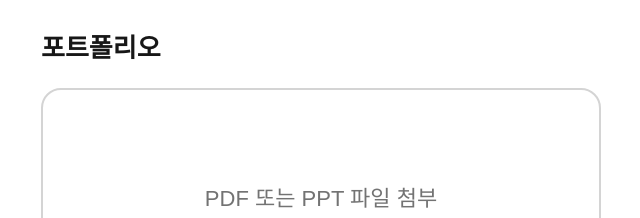
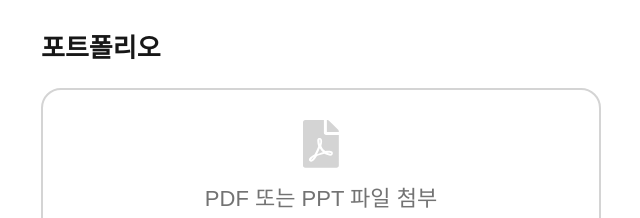
Before and after one commit to SDP1617-Web/SDP1617-Web-FRONT, a Next.js app: page /apply in a window 1280 px wide. Shown: the part 1240-1458 px from the top of the page, without its empty margins (319-959 px from the left). Built offline with nearby package versions, Linux system fonts and the light colour scheme; a web font is replaced by a local one.

Commit message:
feat: pdf 이미지 추가

```diff
--- a/src/components/apply/ApplyForm.tsx
+++ b/src/components/apply/ApplyForm.tsx
@@ -110,9 +110,7 @@ const ApplyForm = () => {
         {/* pdf 입력 폼 */}
         <div className="outline-sdp-grey-300 inline-flex flex-col items-center justify-start gap-[8px] self-stretch rounded-[20px] p-[32px] outline-2 -outline-offset-2">
           {/* pdf 이미지 */}
-          <div className="size-12 justify-center text-center font-['Font_Awesome_5_Free'] text-5xl leading-[47.76px] font-black text-neutral-300">
-            
-          </div>
+          <Icon name="pdf" />
           <div className="flex h-14 flex-col items-center justify-start self-stretch pt-2">
             <h4 className="h4 text-sdp-grey-500 justify-center text-center font-medium">
               {APPLY_FILE_TEXT}
```
